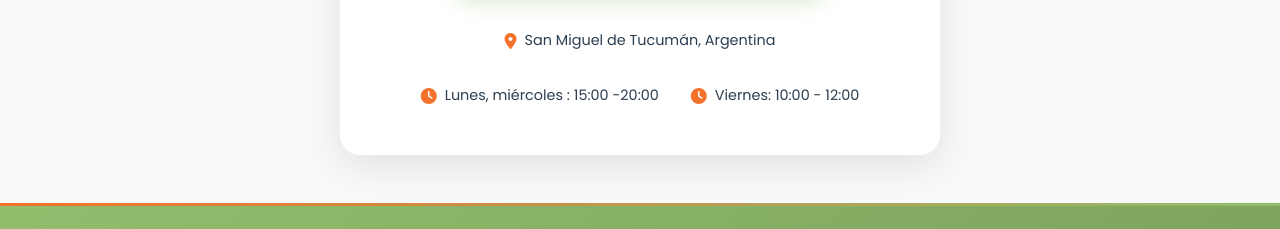
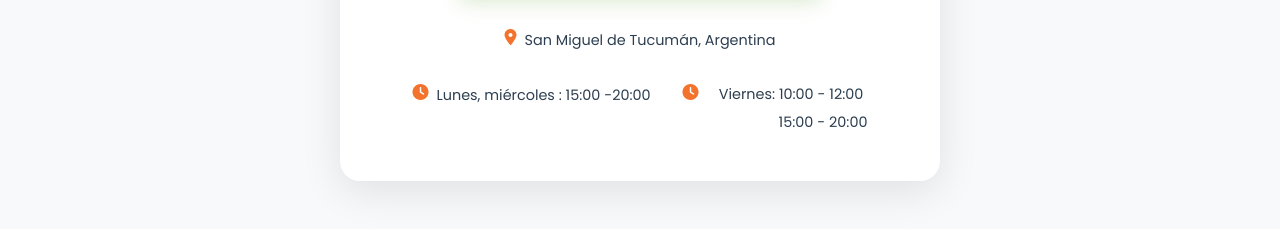
Before and after one commit to fonicielloantonela-creator/web, a plain HTML site: page index.html in a window 1280 px wide. Shown: the part 5646-5875 px from the top of the page. Drawn offline with nearby package versions, Linux system fonts and the light colour scheme.

Commit message:
Add files via upload

```diff
--- a/index.html
+++ b/index.html
@@ -342,7 +342,7 @@
                         </div>
 
                         <div class="product-actions">
-                            <a href="https://wa.me/5493816756736?text=Hola%20Antonela!!%20,%20me%20interesa%20comprar%20tu%20infoproducto%20de%20introduccion%20a%20una%20vida%20saludable.%20¿Podrias%20darme%20mas%20informacion?"
+                            <a href="https://wa.me/5493816756736?text=Hola%20Antonela!!%20,%20me%20interesa%20comprar%20tu%20infoproducto%20de%20introduccion%20a%20una%20vida%20saludable,%20podrias%20darme%20mas%20informacion?"
                                class="btn btn-primary"
                                target="_blank"
                                rel="noopener noreferrer">
@@ -359,7 +359,7 @@
                     </div>
                     <div class="product-details">
                         <div class="product-header">
-                            <h3>Calendario de Comidas</h3>
+                            <h3>Calendario de Almuerzos</h3>
                             <p class="product-author">Por Antonela Foniciello</p>
                         </div>
 
@@ -511,7 +511,10 @@
                             </div>
                             <div class="info-item">
                                 <i class="fas fa-clock"></i>
-                                <span>Viernes: 10:00 - 12:00</span>
+                                <div class="horarios-viernes">
+                                    <span>Viernes: 10:00 - 12:00</span>
+                                    <span>15:00 - 20:00</span>
+                                </div>
                             </div>
                         </div>
                     </div>
--- a/styles.css
+++ b/styles.css
@@ -1219,7 +1219,7 @@ body {
 
 .info-item {
     display: flex;
-    align-items: center;
+    align-items: flex-start;
     gap: 0.5rem;
     color: var(--text-muted);
     font-size: 0.9rem;
@@ -1228,6 +1228,24 @@ body {
 .info-item i {
     color: var(--primary-color);
     font-size: 1rem;
+}
+
+.horarios-viernes {
+    display: flex;
+    flex-direction: column;
+    gap: 0.5rem;
+    margin-left: 0.5rem;
+}
+
+.horarios-viernes span {
+    display: block;
+    line-height: 1.4;
+    color: var(--text-muted);
+    font-size: 0.9rem;
+}
+
+.horarios-viernes span:last-child {
+    margin-left: 4rem;
 }
 
 /* ===== FOOTER ===== */
```
